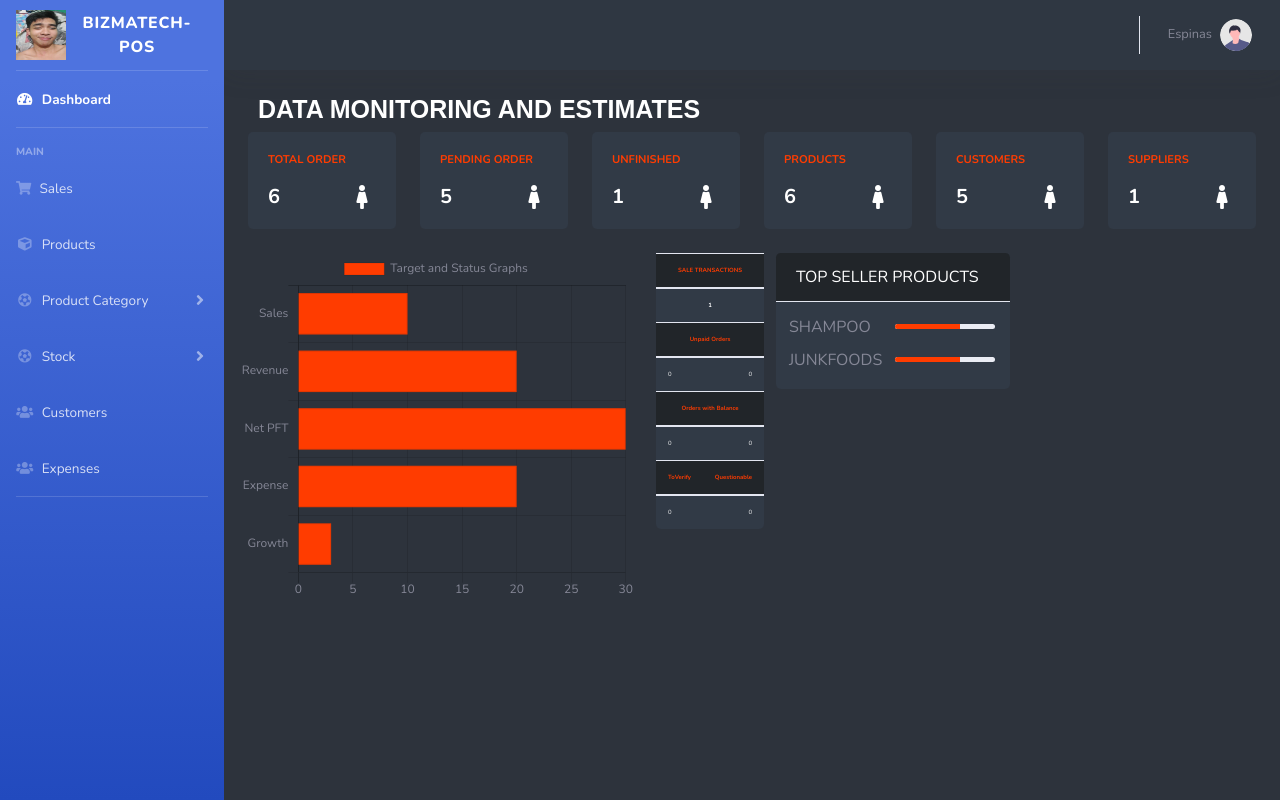
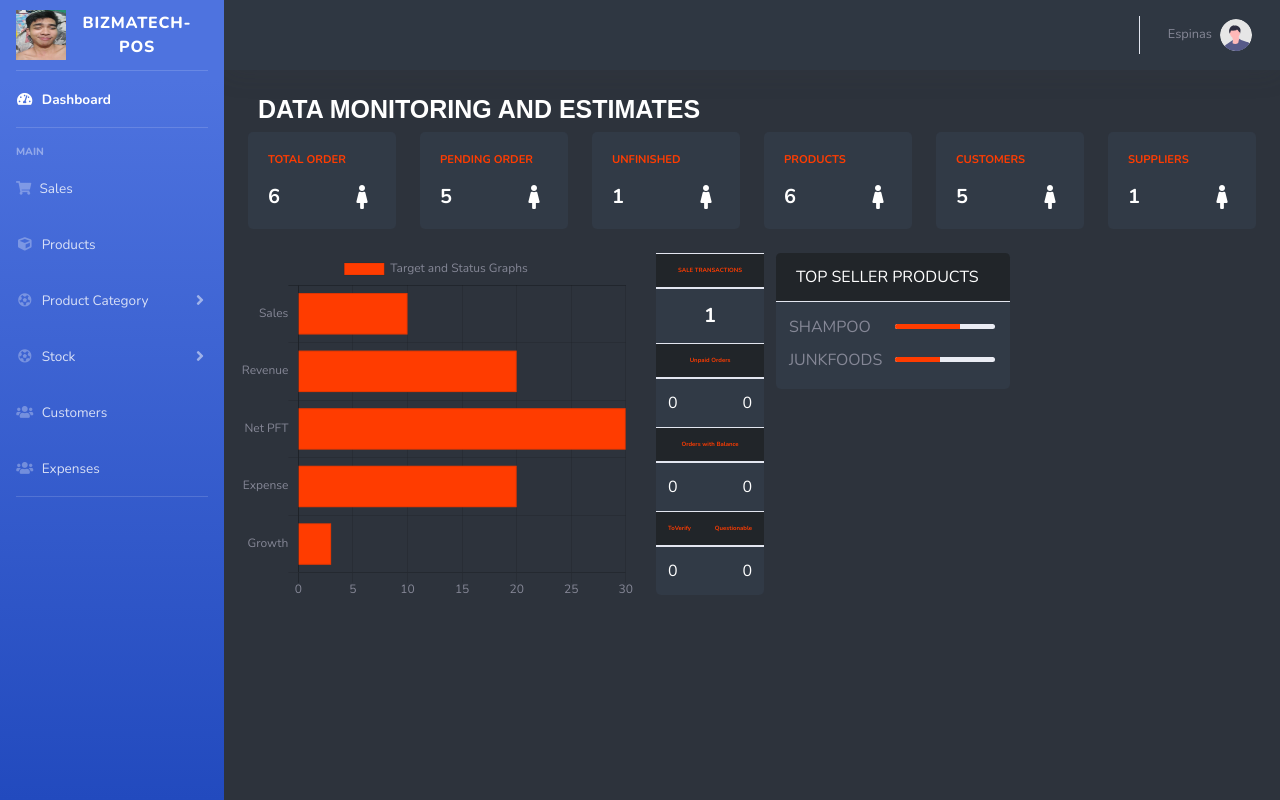
Before and after one commit to mariannejordan20/BizmaPOS, a PHP site: page / in a window 1280 px wide. Run offline with PHP 8.4, Linux system fonts and the light colour scheme; a user stored in the database is signed in; data comes from the database, SQL or seed files in the repository.

Commit message:
Update index.php

```diff
--- a/index.php
+++ b/index.php
@@ -322,7 +322,7 @@ include('connection.php');
                                         </thead>
                                         <tbody>
                                             <tr>
-                                                <td style="text-align: center; font-weight: bold; color: white">1</td>
+                                                <td style="text-align: center; font-weight: bold; color: white; font-size: 20px;">1</td>
                                             </tr>
                                         </tbody>
                                         <thead style="background-color: #212529;">
@@ -334,7 +334,7 @@ include('connection.php');
                                         </thead>
                                         <tbody>
                                             <tr>
-                                                <td style="color: white;">
+                                                <td style="color: white; font-size: 16px;">
                                                     <span style="float: left;">0</span>
                                                     <span style="float: right;">0</span>
                                                 </td>
@@ -349,7 +349,7 @@ include('connection.php');
                                         </thead>
                                         <tbody>
                                             <tr>
-                                                <td style="color: white;">
+                                                <td style="color: white; font-size: 16px;">
                                                     <span style="float: left;">0</span>
                                                     <span style="float: right;">0</span>
                                                 </td>
@@ -365,7 +365,7 @@ include('connection.php');
                                         </thead>
                                         <tbody>
                                             <tr>
-                                                <td style="color: white;">
+                                                <td style="color: white; font-size: 16px;">
                                                     <span style="float: left;">0</span>
                                                     <span style="float: right;">0</span>
                                                 </td>
@@ -380,7 +380,7 @@ include('connection.php');
                             </div><!-- end col-->
 
 
-                        <div class="col-xl-3 col-lg-6" style="margin-left: 20px; height: 00px">
+                        <div class="col-xl-3 col-lg-6" style="margin-left: 20px; height: 400px">
                                 <div class="card-dbrd">
                                     <div class="d-flex card-header justify-content-between align-items-center" style="background-color: #212529;>
                                         <h4 class="header-title">TOP SELLER PRODUCTS</h4>
@@ -405,7 +405,7 @@ include('connection.php');
                                                         <td>JUNKFOODS</td>
                                                         <td style="padding-top: 14px;">
                                                             <div class="progress" style="height: 5px; width: 100px;">
-                                                                <div class="progress-bar" role="progressbar" style="width: 65%; background-color: #ff3c00;" aria-valuenow="65" aria-valuemin="0" aria-valuemax="100">
+                                                                <div class="progress-bar" role="progressbar" style="width: 45%; background-color: #ff3c00;" aria-valuenow="65" aria-valuemin="0" aria-valuemax="100">
                                                             </div>
                                                             </div>
                                                         </td>
```
